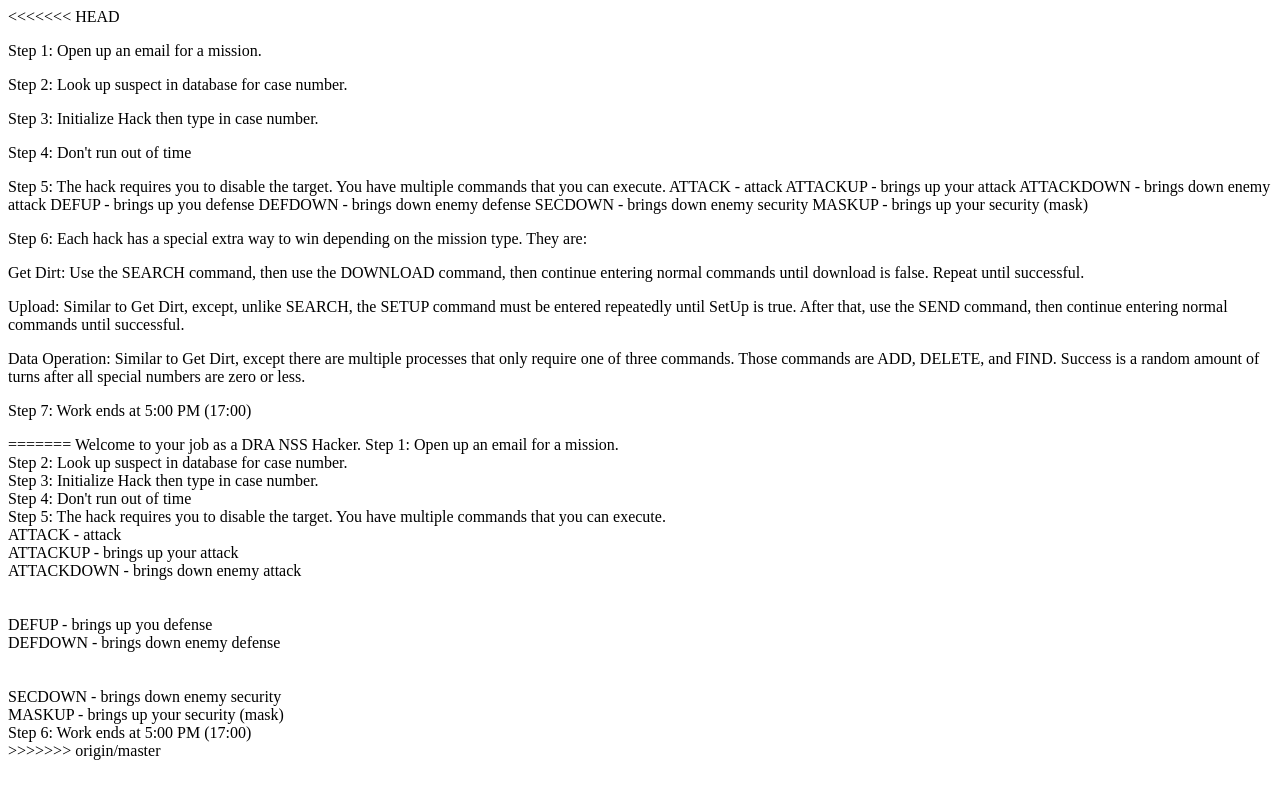
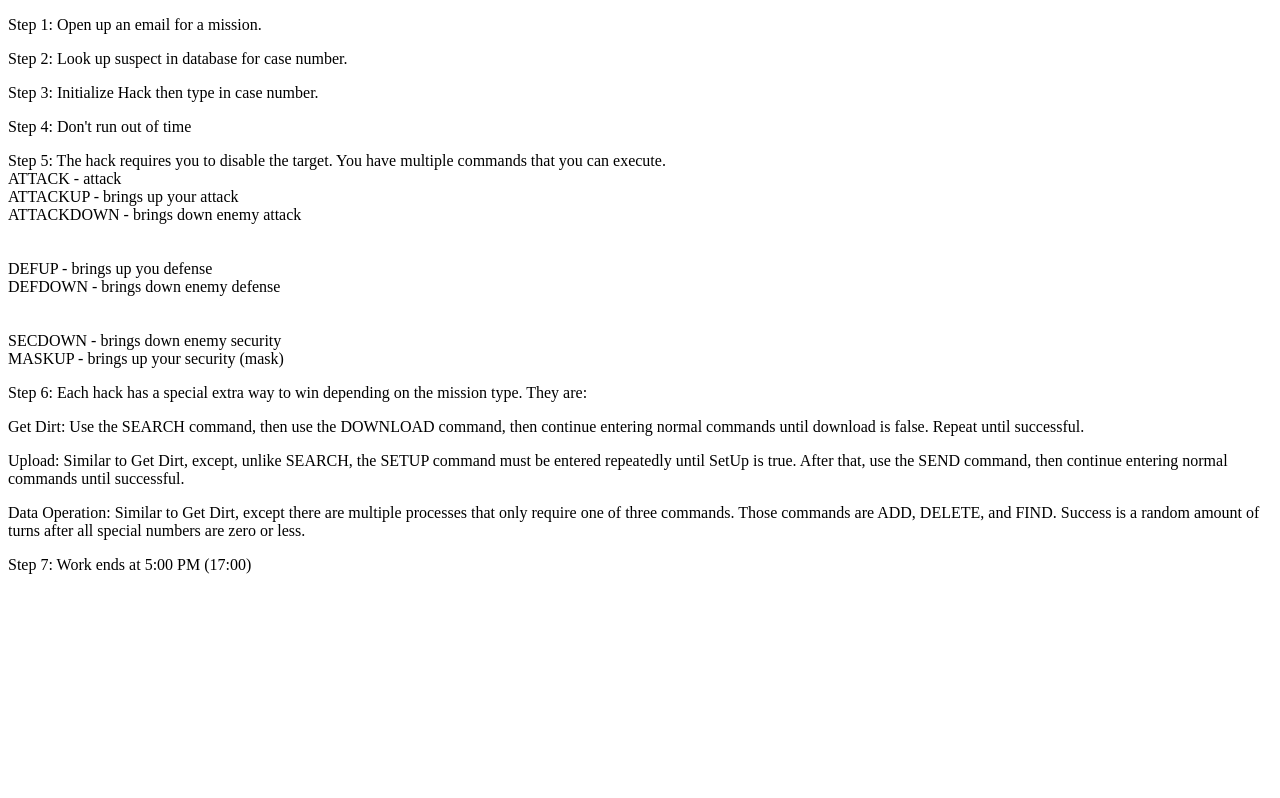
Before and after one commit to alisiamartz/CMPM_MERGED, a plain HTML site: page PD_TEST_overworld/README.html in a window 1280 px wide. Drawn offline with Linux system fonts and the light colour scheme.

Commit message:
resolved README conflict

```diff
--- a/PD_TEST_overworld/README.html
+++ b/PD_TEST_overworld/README.html
@@ -6,7 +6,6 @@
         <title>New Web Project</title>
     </head>
     <body font-family: "courier new">
-<<<<<<< HEAD
         <p>
         	Step 1: Open up an email for a mission.
         </p>
@@ -20,16 +19,16 @@
         	Step 4: Don't run out of time
         </p>
         <p>
-        	Step 5: The hack requires you to disable the target. You have multiple commands that you can execute.
-        	ATTACK - attack
-        	ATTACKUP - brings up your attack
-        	ATTACKDOWN - brings down enemy attack
-
-        	DEFUP - brings up you defense
-        	DEFDOWN - brings down enemy defense
-
-        	SECDOWN - brings down enemy security
-        	MASKUP - brings up your security (mask)
+        	Step 5: The hack requires you to disable the target. You have multiple commands that you can execute.<br>
+        	ATTACK - attack<br>
+        	ATTACKUP - brings up your attack<br>
+        	ATTACKDOWN - brings down enemy attack<br>
+        	<br><br>
+        	DEFUP - brings up you defense<br>
+        	DEFDOWN - brings down enemy defense <br>
+        	<br><br>
+        	SECDOWN - brings down enemy security<br>
+        	MASKUP - brings up your security (mask)<br>
         </p>
         <p>
         	Step 6: Each hack has a special extra way to win depending on the mission type. They are:
@@ -49,24 +48,5 @@
         <p>
         	Step 7: Work ends at 5:00 PM (17:00)
         </p>
-=======
-		Welcome to your job as a DRA NSS Hacker.
-        	Step 1: Open up an email for a mission. <br>
-        	Step 2: Look up suspect in database for case number. <br>
-        	Step 3: Initialize Hack then type in case number. <br>
-        	Step 4: Don't run out of time <br>
-        	Step 5: The hack requires you to disable the target. You have multiple commands that you can execute. <br>
-        	ATTACK - attack<br>
-        	ATTACKUP - brings up your attack<br>
-        	ATTACKDOWN - brings down enemy attack<br>
-        	<br><br>
-        	DEFUP - brings up you defense<br>
-        	DEFDOWN - brings down enemy defense <br>
-        	<br><br>
-        	SECDOWN - brings down enemy security<br>
-        	MASKUP - brings up your security (mask)<br>
-
-        	Step 6: Work ends at 5:00 PM (17:00) <br>
->>>>>>> origin/master
     </body>
 </html>
```
